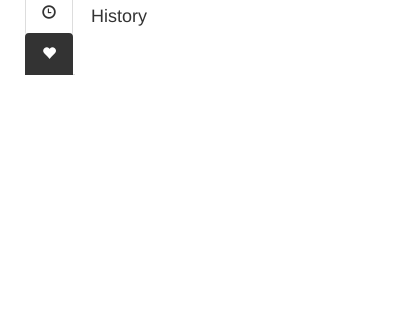
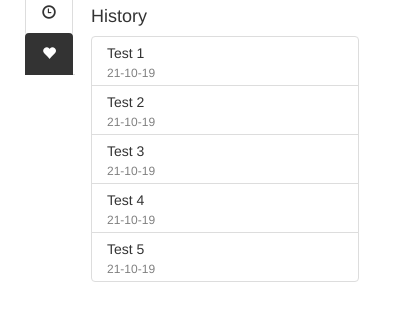
Before and after one commit to Tom1126/regex-tester, a browser extension: page addon/popup/index.html in a window 400 px wide. Both pictures are taken after a click on the link 49 px from the left and 117 px from the top of the page. Shown: the part 104-424 px from the top of the page. Drawn offline with nearby package versions, Linux system fonts and the light colour scheme.

Commit message:
Add tab content UI

```diff
--- a/addon/popup/index.html
+++ b/addon/popup/index.html
@@ -38,19 +38,63 @@
                     <div id="results" class="results"></div>
                     <button id="test" class="addon__test__button">Test</button>
                   </div>
-                  <!--history-->
                   <div class="tab-pane" id="b">
+                    <!--history-->
                     <h1 class="addon__title">Regexer 1.1.1</h1>
                     <h4>History</h4>
+                      <ul class="list-group pull-left">
+                        <li class="list-group-item">
+                          <h5 class="list-title">Test 1</h5>
+                          <h6 class="list-date">21-10-19</h6>
+                        </li>
+                        <li class="list-group-item">
+                          <h5 class="list-title">Test 2</h5>
+                          <h6 class="list-date">21-10-19</h6>
+                        </li>
+                        <li class="list-group-item">
+                          <h5 class="list-title">Test 3</h5>
+                          <h6 class="list-date">21-10-19</h6>
+                        </li>
+                        <li class="list-group-item">
+                          <h5 class="list-title">Test 4</h5>
+                          <h6 class="list-date">21-10-19</h6>
+                        </li>
+                        <li class="list-group-item">
+                          <h5 class="list-title">Test 5</h5>
+                          <h6 class="list-date">21-10-19</h6>
+                        </li>
+                      </ul>
                   </div>
-                  <!--favorites-->
                   <div class="tab-pane" id="c">
+                    <!--favorites-->
                     <h1 class="addon__title">Regexer 1.1.1</h1>
                     <h4>Favorites</h4>
+                      <ul class="list-group pull-left">
+                        <li class="list-group-item">
+                          <h5 class="list-title">Test 1<span class="glyphicon glyphicon-trash pull-right" aria-hidden="true"></span></h5>
+                          <h6 class="list-date">21-10-19</h6>
+                        </li>
+                        <li class="list-group-item">
+                          <h5 class="list-title">Test 2<span class="glyphicon glyphicon-trash pull-right" aria-hidden="true"></span></h5>
+                          <h6 class="list-date">21-10-19</h6>
+                        </li>
+                        <li class="list-group-item">
+                          <h5 class="list-title">Test 3<span class="glyphicon glyphicon-trash pull-right" aria-hidden="true"></span></h5>
+                          <h6 class="list-date">21-10-19</h6>
+                        </li>
+                        <li class="list-group-item">
+                          <h5 class="list-title">Test 4<span class="glyphicon glyphicon-trash pull-right" aria-hidden="true"></span></h5>
+                          <h6 class="list-date">21-10-19</h6>
+                        </li>
+                        <li class="list-group-item">
+                          <h5 class="list-title">Test 5<span class="glyphicon glyphicon-trash pull-right" aria-hidden="true"></span></h5>
+                          <h6 class="list-date">21-10-19</h6>
+                        </li>
+                      </ul>
                   </div>
                 </div>
-              </div>
             </div>
+          </div>
         </div>
       </div>
     <script src="popup.js"></script>
--- a/addon/popup/popup.css
+++ b/addon/popup/popup.css
@@ -183,3 +183,24 @@ input::placeholder {
 .tab-content .active {
   display: block;
 }
+
+.list-group {
+  width: 100%;
+}
+
+.list-group .list-group-item {
+  height: 50px;
+}
+
+.list-title {
+  margin-top: -1px;
+}
+
+.list-date {
+  margin-top: -5px;
+  color: #808080
+}
+
+.glyphicon-trash {
+  margin-top: 10px;
+}
```
